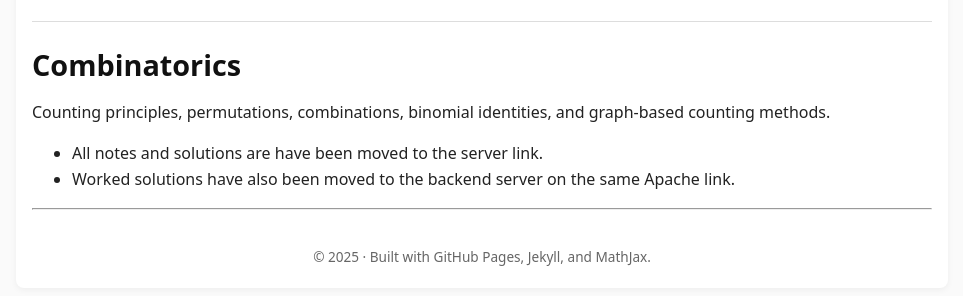
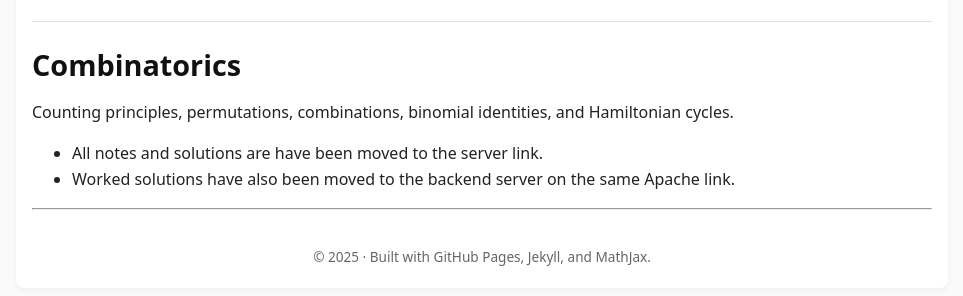
Before and after one commit to SaleemKamaludin/SaleemKamaludin.github.io, a Jekyll site: the page built from courses/combinatorics.md, in a window 1280 px wide. Shown: the part 140-436 px from the top of the page, without its empty margins (158-1121 px from the left). Built offline with Jekyll 4.4.1, drawn with Linux system fonts in a browser that asks for light colours.

Commit message:
Update combinatorics.md

```diff
--- a/courses/combinatorics.md
+++ b/courses/combinatorics.md
@@ -6,7 +6,7 @@ permalink: /courses/combinatorics/
 
 # Combinatorics
 
-Counting principles, permutations, combinations, binomial identities, and graph-based counting methods.
+Counting principles, permutations, combinations, binomial identities, and Hamiltonian cycles.
 
 - All notes and solutions are have been moved to the server link.
 - Worked solutions have also been moved to the backend server on the same Apache link.
```
